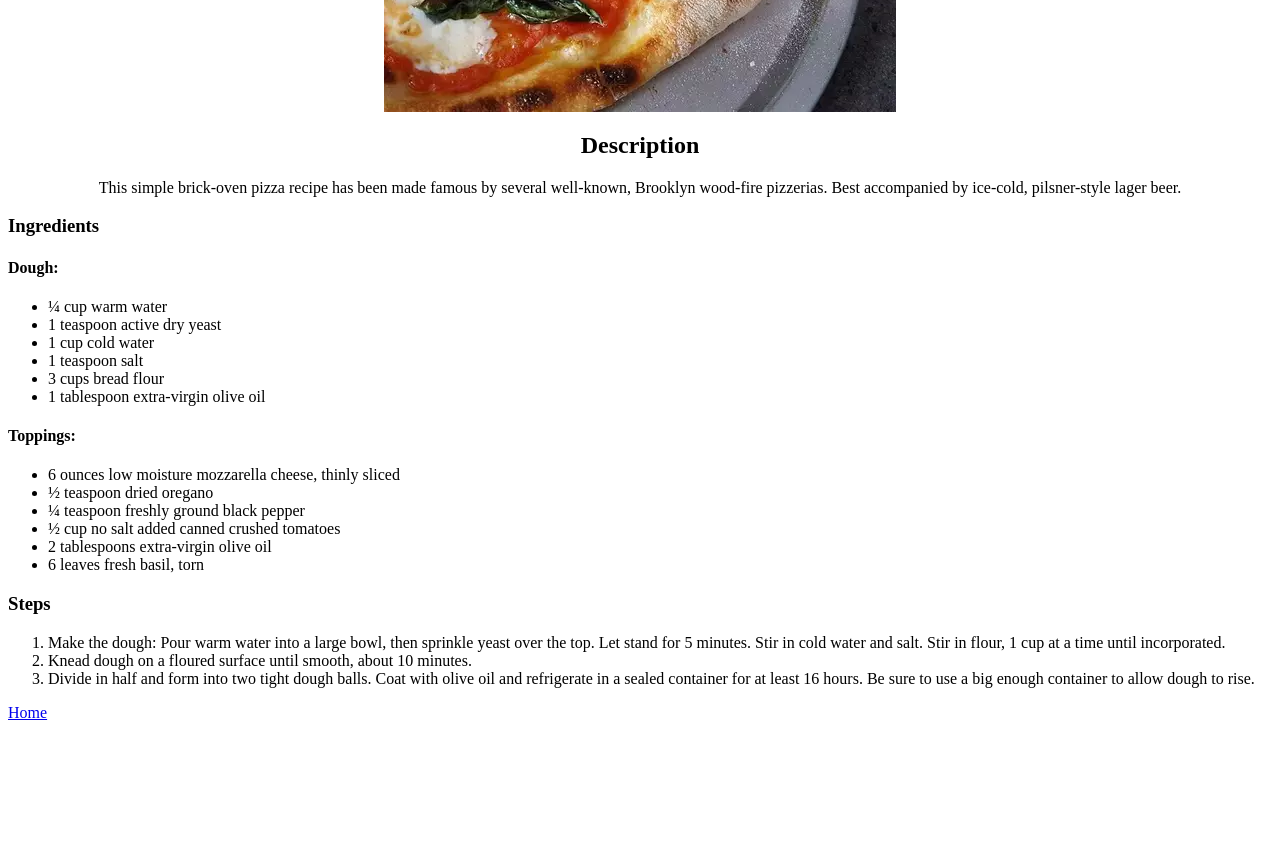
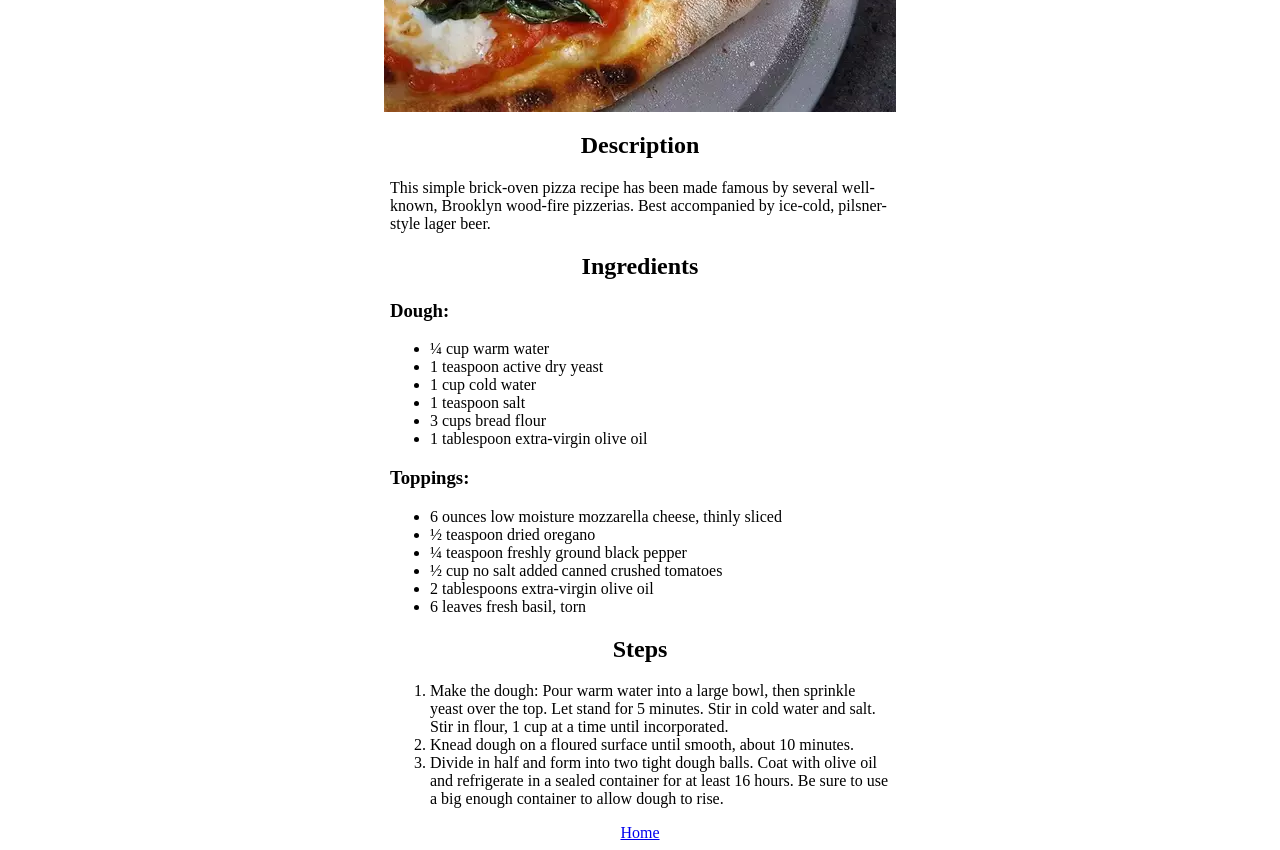
Before and after one commit to DanArcos/odin-recipes, a plain HTML site: page pizza.html in a window 1280 px wide. Shown: the part 480-1330 px from the top of the page. Before the commit the page ends 1210 px from the top, so only its background shows below. Drawn offline with Linux system fonts and the light colour scheme.

Commit message:
Added divs to pizza page to properly wrap all elements. Updated css to properly style these divs

```diff
--- a/pizza.html
+++ b/pizza.html
@@ -17,9 +17,10 @@
     </div>
 
 
-    <h3>Ingredients</h3>
+    <div class = "ingredients">
+        <h2>Ingredients</h2>
 
-    <h4>Dough:</h4>
+        <h3>Dough:</h3>
         <ul>
             <li>¼ cup warm water</li>
             <li>1 teaspoon active dry yeast</li>
@@ -29,7 +30,7 @@
             <li>1 tablespoon extra-virgin olive oil</li>
         </ul>
 
-    <h4>Toppings:</h4>
+        <h3>Toppings:</h3>
         <ul>
             <li>6 ounces low moisture mozzarella cheese, thinly sliced</li>
             <li>½ teaspoon dried oregano</li>
@@ -39,7 +40,10 @@
             <li>6 leaves fresh basil, torn</li>
         </ul>
 
-    <h3>Steps</h3>
+    </div>
+
+    <div class="steps">
+        <h2>Steps</h2>
 
         <ol>
             <li>Make the dough: Pour warm water into a large bowl, then sprinkle yeast over the top. Let stand for 5 minutes.
@@ -48,7 +52,12 @@
             <li>Divide in half and form into two tight dough balls. Coat with olive oil and refrigerate in a sealed container for at least 16 hours. Be sure to use a big enough container to allow dough to rise.        </li>
         </ol>
 
-    <a href="./index.html">Home</a>
+    </div>
+
+    <div class="home-link">
+        <a href="./index.html" >Home</a>
+    </div>
+
 
 </body>
 </html>
--- a/style.css
+++ b/style.css
@@ -13,5 +13,40 @@ img {
 }
 
 .description {
+    display: block;
+    margin: auto;
+    width: 500px;
+}
+
+.description h2 {
     text-align: center;
 }
+
+.ingredients {
+    display:block;
+    margin:auto;
+    width: 500px;
+}
+
+.ingredients h2{
+    text-align: center;
+}
+
+.ingredients ul{
+    text-align: left;
+}
+
+.steps{
+    display: block;
+    margin: auto;
+    width:500px;
+}
+
+.steps h2 {
+    text-align: center;
+}
+
+.home-link{
+    width: 100%;
+    text-align: center;
+}
```
Lines whose indentation alone changed are shown as unchanged.
